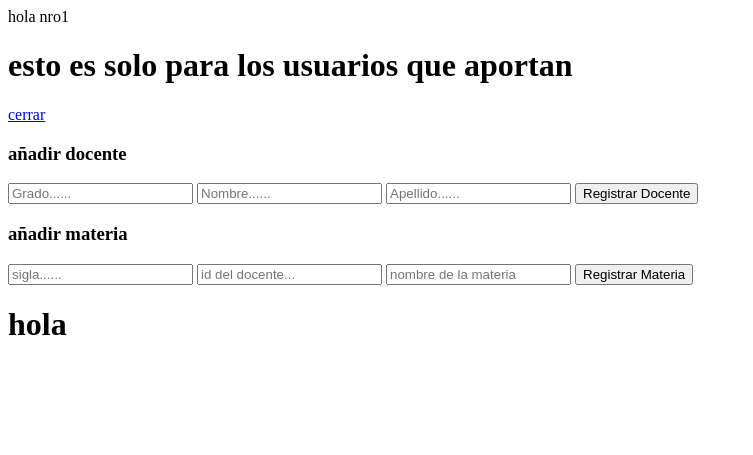
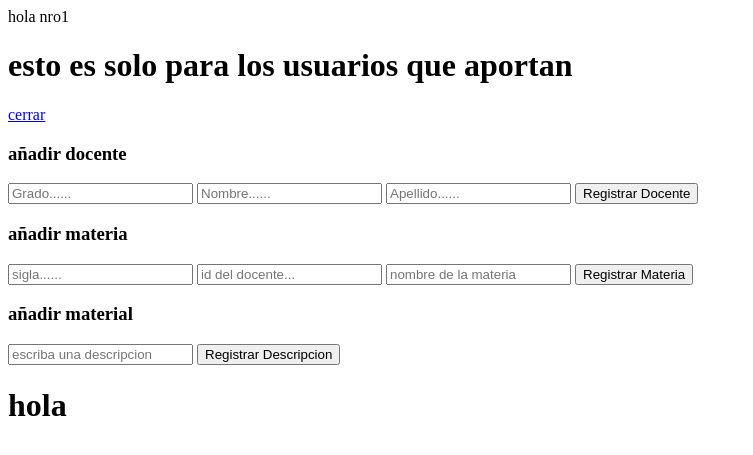
Before and after one commit to DiegoAlexisV/elTeacher-php, a PHP site: page /vista.php in a window 1280 px wide. Shown: the top 455 px of the page, without its empty margins (0-753 px from the left). Run offline with PHP 8.4, Linux system fonts and the light colour scheme; the visitor is signed in with stand-in values (Sample User, id 1).

Commit message:
se realiza el formulario, el sql, el sript php, para añadir una descripcion a la tabla DESCRIPCION de la base de de datos

```diff
--- a/vista.php
+++ b/vista.php
@@ -36,6 +36,11 @@
 				<input type="text" name="nombremat" placeholder="nombre de la materia">
 				<input type="submit" value="Registrar Materia">
 			</form>
+			<h3>añadir material</h3>
+			<form action="anadir_descripcion.php" method="post">
+				<input type="text" name="descri" placeholder="escriba una descripcion">
+				<input type="submit" value="Registrar Descripcion">
+			</form>
 	<?php
 		}
 	?>
```
Also changed, not shown: anadir_descripcion.php (added, +14 -0 lines).
